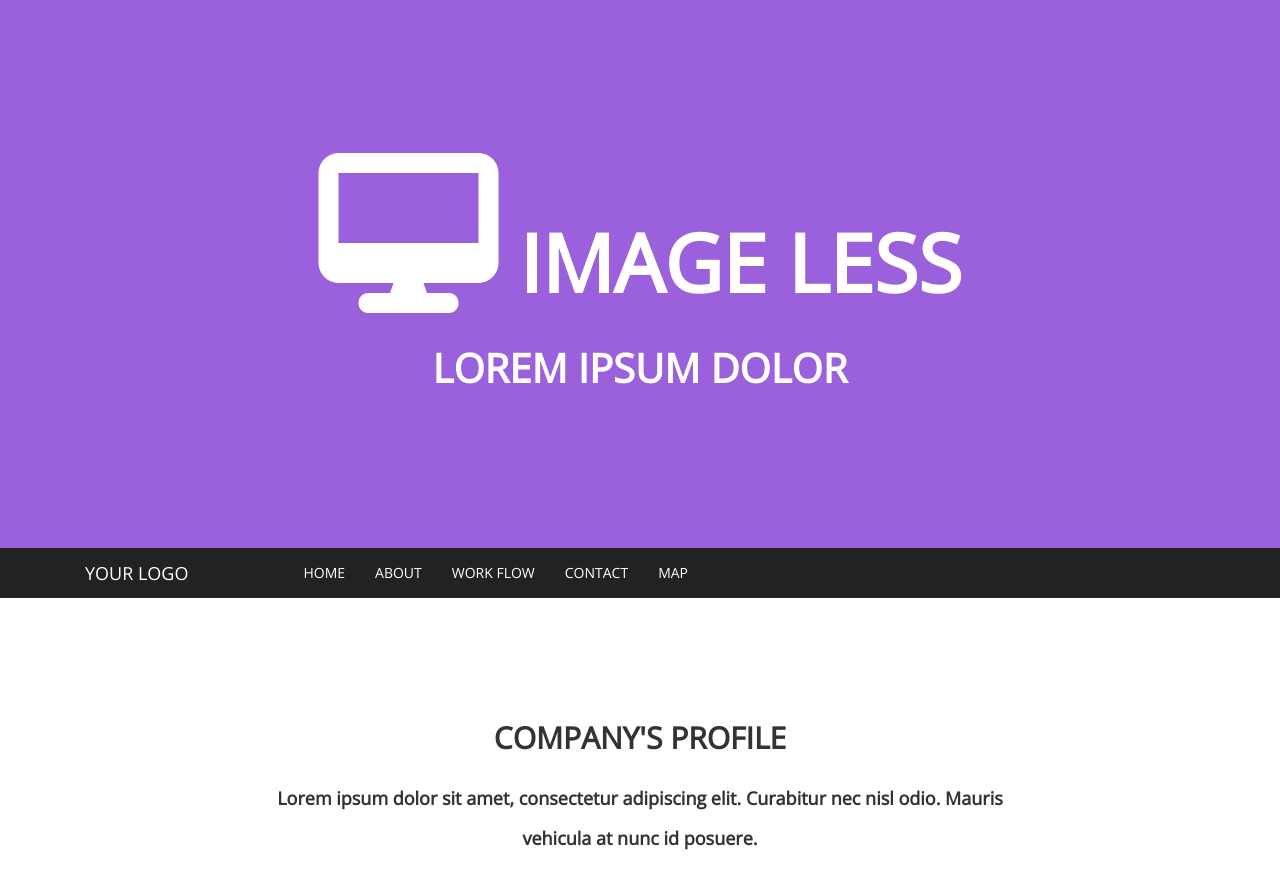
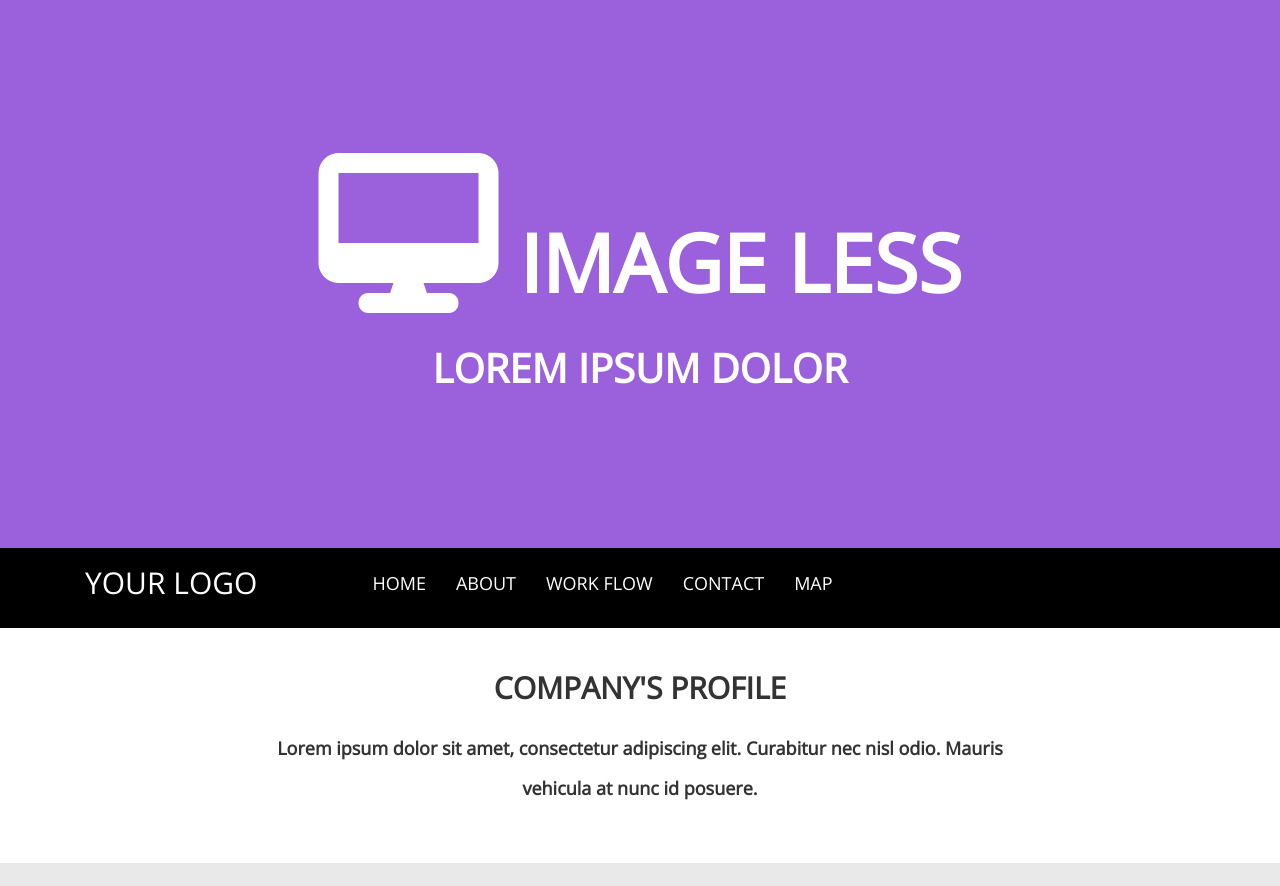
Before and after one commit to tceppini/Exo-P2, a plain HTML site: page index.html in a window 1280 px wide. Shown: the part 17-903 px from the top of the page. Drawn offline with nearby package versions, Linux system fonts and the light colour scheme; files that its build step writes are made by us from their sources; a script that the page names is missing.

Commit message:
Ajout CSS pour la navigation

```diff
--- a/style.css
+++ b/style.css
@@ -103,3 +103,33 @@ section {
     color:#fff!important;
     padding:5px 20px 150px 20px;
 }
+
+/*=======================================
+    NAVIGATION STYLES
+==================================================*/
+
+
+nav {
+	position: absolute;
+	width: 100%;
+    background: #fff;
+    z-index:99;
+}
+.fixed {
+	position: fixed;
+	top: 0;
+	min-height: 50px;
+	z-index: 99;
+}
+
+.navbar-inverse {
+background-color: #000000;
+border-color: #000000;
+min-height: 80px;
+padding-top: 10px;
+font-size: 18px;
+}
+.navbar-brand {
+
+font-size: 30px;
+}
```
